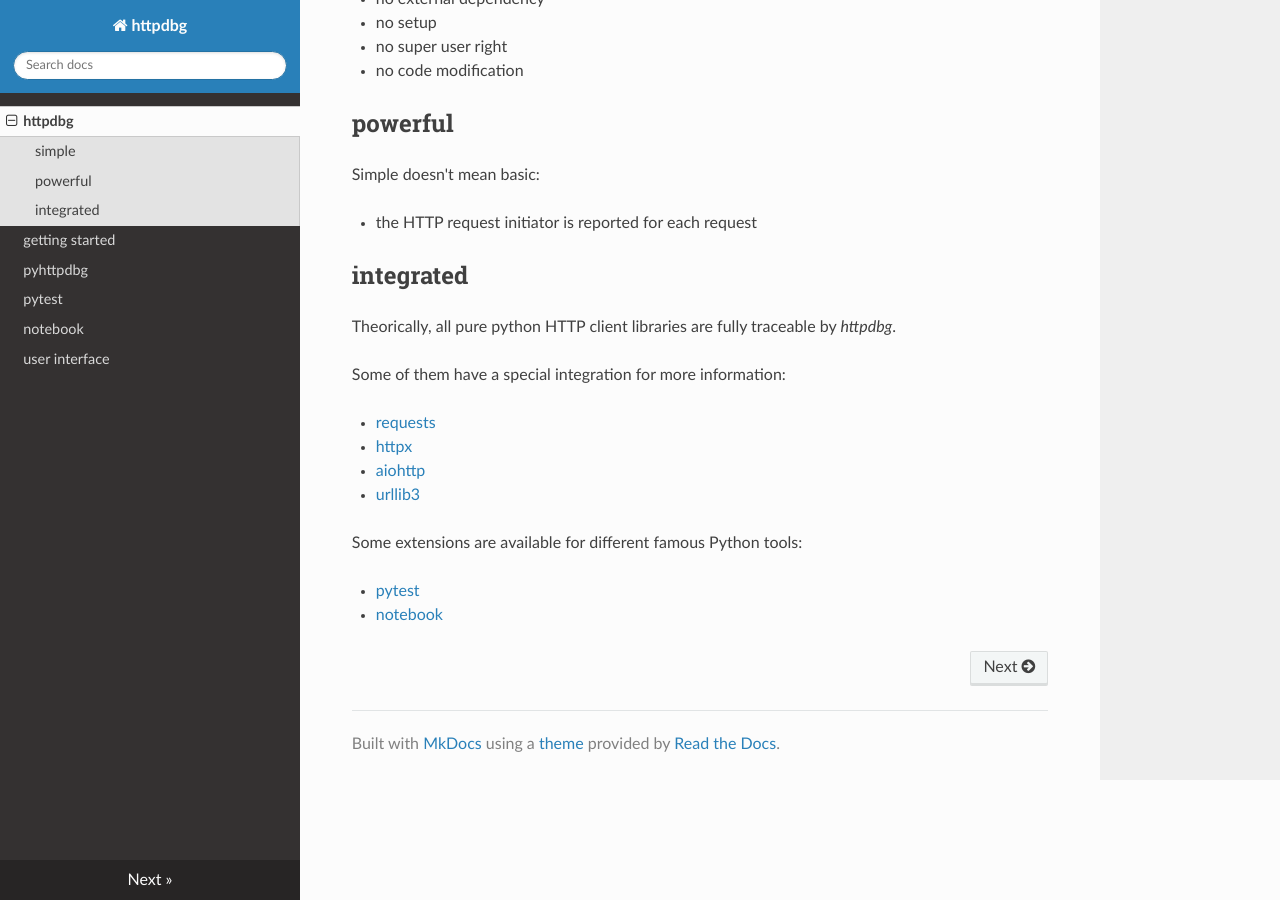
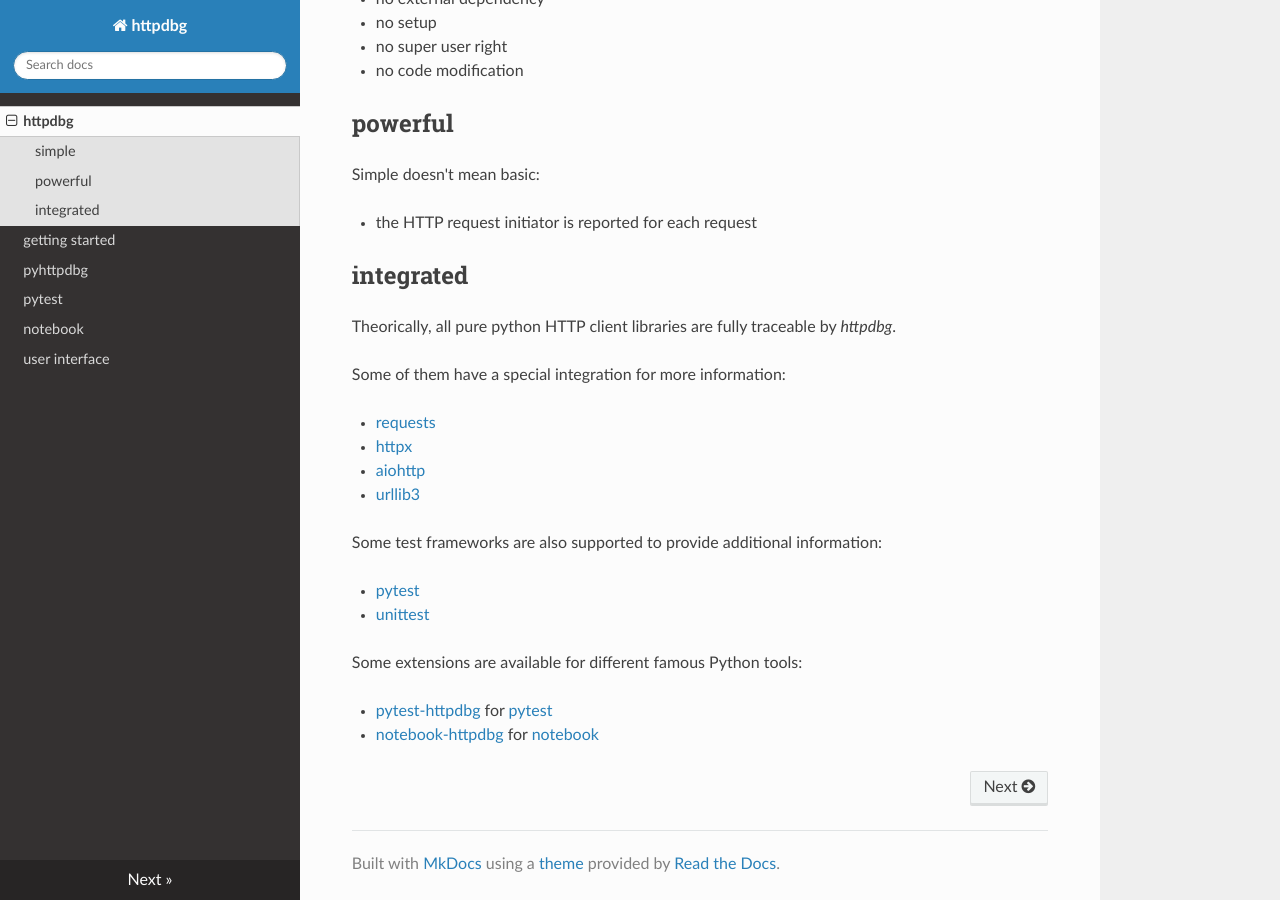
Before and after one commit to cle-b/httpdbg-docs, an MkDocs documentation site: the page built from docs/index.md, in a window 1280 px wide and 900 px high, scrolled down 691 px. Built offline with MkDocs 1.6.1, drawn with Linux system fonts in a browser that asks for light colours; nearby versions of some CDN libraries.

Commit message:
list test frameworks (#10)

```diff
--- a/docs/index.md
+++ b/docs/index.md
@@ -32,7 +32,12 @@ Some of them have a special integration for more information:
  * [aiohttp](https://pypi.org/project/aiohttp/)
  * [urllib3](https://pypi.org/project/urllib3/)
 
+Some test frameworks are also supported to provide additional information:
+
+ * [pytest](https://pypi.org/project/pytest/)
+ * [unittest](https://docs.python.org/3/library/unittest.html)
+
 Some extensions are available for different famous Python tools:
 
-  * [pytest](https://pypi.org/project/pytest/)
-  * [notebook](https://pypi.org/project/notebook/)
+  * [pytest-httpdbg](https://github.com/cle-b/pytest-httpdbg) for [pytest](https://pypi.org/project/pytest/)
+  * [notebook-httpdbg](https://github.com/cle-b/notebook-httpdbg) for [notebook](https://pypi.org/project/notebook/)
```
